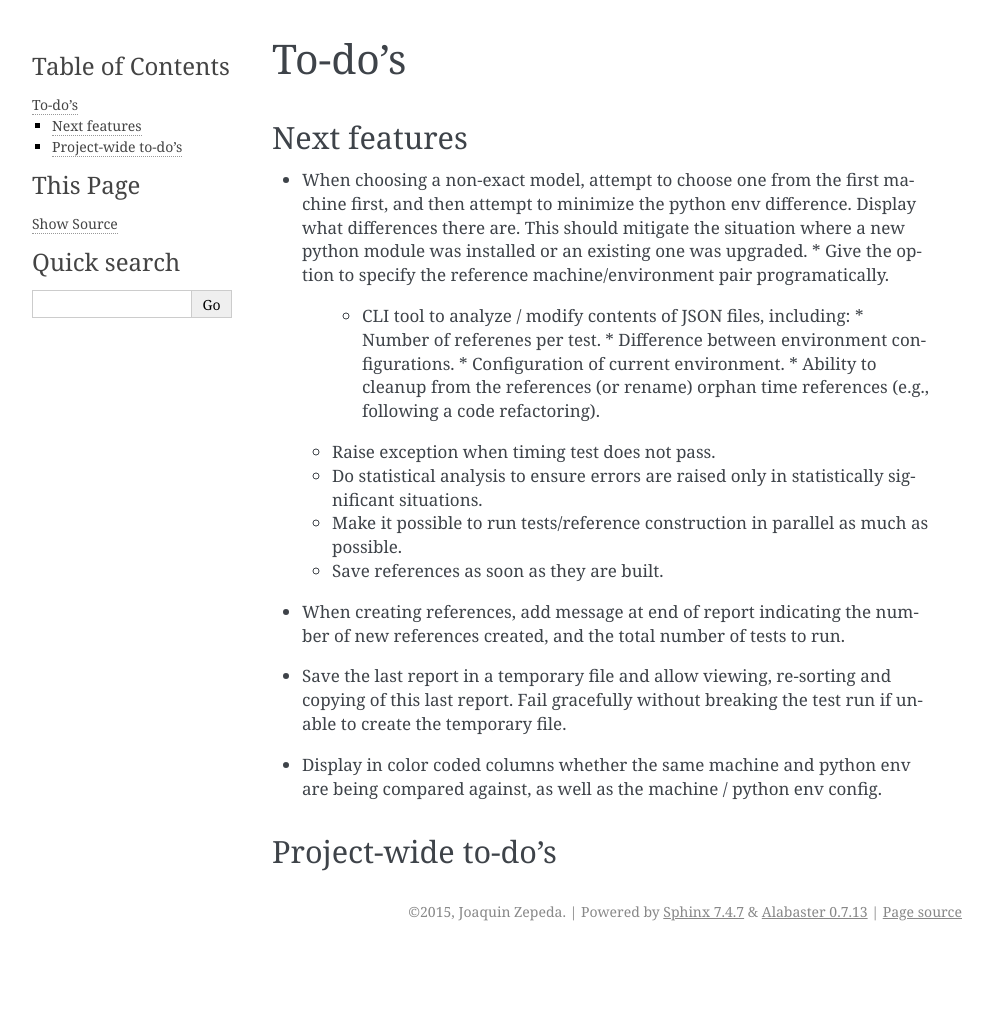
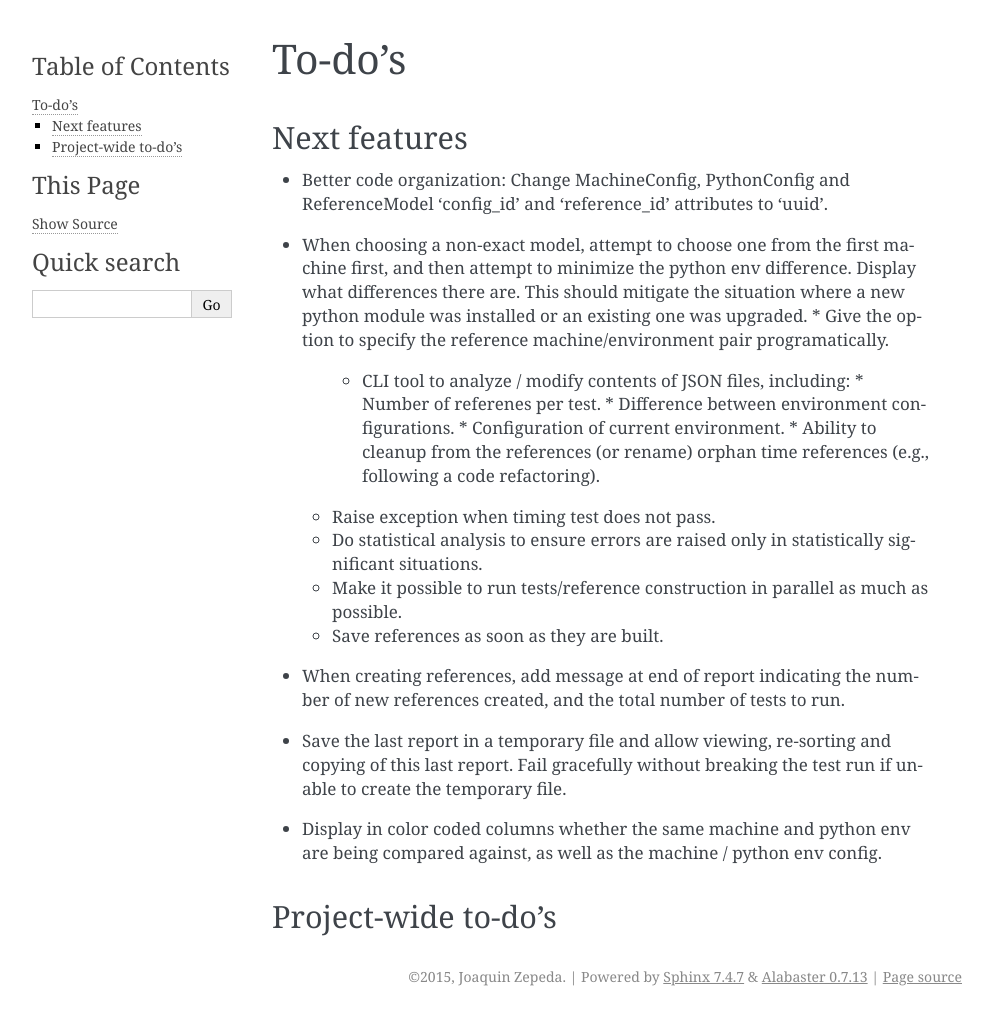
Before and after one commit to zepedaj/marcabanca, a Sphinx documentation site: the page built from docs/content/todo.rst, in a window 1280 px wide. Shown: the whole page, without its empty margins (148-1141 px from the left). Built offline with Sphinx 7.4.7, drawn with Linux system fonts in a browser that asks for light colours; before the commit the page ends 951 px from its top, so only the background shows below that.

```diff
--- a/docs/content/todo.rst
+++ b/docs/content/todo.rst
@@ -3,6 +3,7 @@ To-do's
 
 Next features
 ---------------
+* Better code organization: Change MachineConfig, PythonConfig and ReferenceModel 'config_id' and 'reference_id' attributes to 'uuid'.
 * When choosing a non-exact model, attempt to choose one from the first machine first, and then attempt to minimize the python env difference. Display what differences there are. This should mitigate the situation where a new python module was installed or an existing one was upgraded.
   * Give the option to specify the reference machine/environment pair programatically.
     * CLI tool to analyze / modify contents of JSON files, including:
--- a/setup.py
+++ b/setup.py
@@ -17,6 +17,7 @@ setup(
     maintainer_email='jazs.pro@gmail.com', license='MIT',
     url='https://github.com/zepedaj/pytest-marcabanca',
     description='A pytest plugin for runtime benchmarking', long_description=read('README.rst'),
+    scripts=['marcabanca/bin/marcabanca'],
     py_modules=['pytest_marcabanca'],
     python_requires='>=3.5',
     install_requires=['pytest>=3.5.0', 'py-cpuinfo==8.0.0', 'psutil==5.8.0', 'scipy==1.7.0',
```
